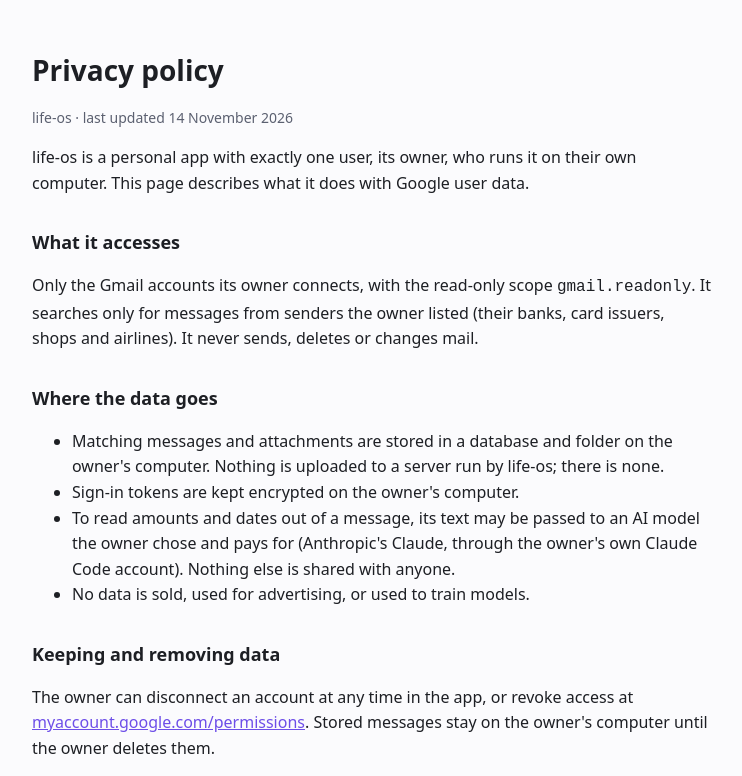
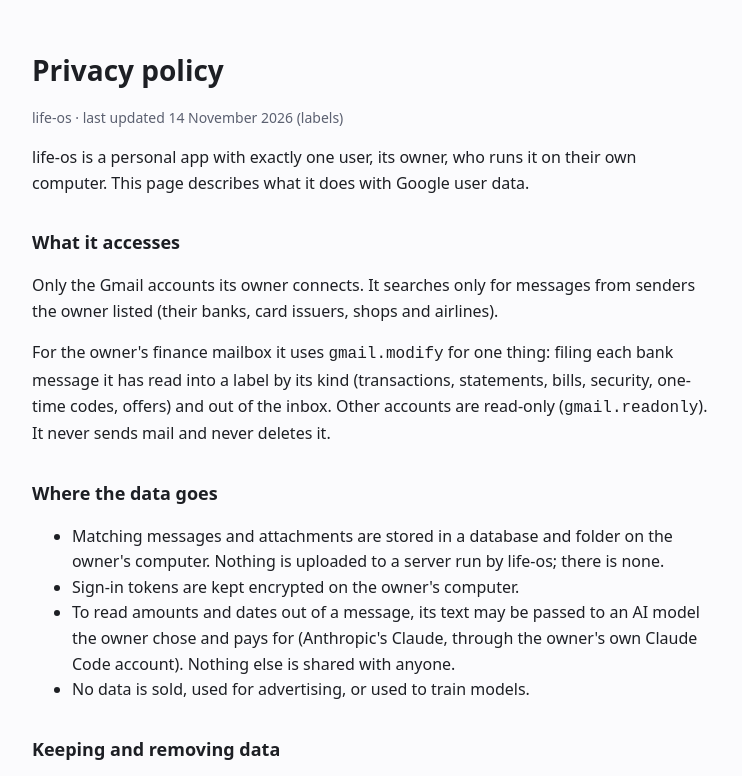
Before and after one commit to danish-lumi/life-os-app, a plain HTML site: page privacy.html in a window 1280 px wide. Shown: the top 776 px of the page, without its empty margins (268-1010 px from the left). Drawn offline with Linux system fonts and the light colour scheme.

Commit message:
Privacy: the finance mailbox's mail is filed into labels (gmail.modify)
Co-Authored-By: Claude Opus 5.5 <noreply@anthropic.com>

```diff
--- a/privacy.html
+++ b/privacy.html
@@ -9,12 +9,13 @@
 <body>
 <main>
 <h1>Privacy policy</h1>
-<p class="muted">life-os · last updated 14 November 2026</p>
+<p class="muted">life-os · last updated 14 November 2026 (labels)</p>
 
 <p>life-os is a personal app with exactly one user, its owner, who runs it on their own computer. This page describes what it does with Google user data.</p>
 
 <h2>What it accesses</h2>
-<p>Only the Gmail accounts its owner connects, with the read-only scope <code>gmail.readonly</code>. It searches only for messages from senders the owner listed (their banks, card issuers, shops and airlines). It never sends, deletes or changes mail.</p>
+<p>Only the Gmail accounts its owner connects. It searches only for messages from senders the owner listed (their banks, card issuers, shops and airlines).</p>
+<p>For the owner's finance mailbox it uses <code>gmail.modify</code> for one thing: filing each bank message it has read into a label by its kind (transactions, statements, bills, security, one-time codes, offers) and out of the inbox. Other accounts are read-only (<code>gmail.readonly</code>). It never sends mail and never deletes it.</p>
 
 <h2>Where the data goes</h2>
 <ul>
```
